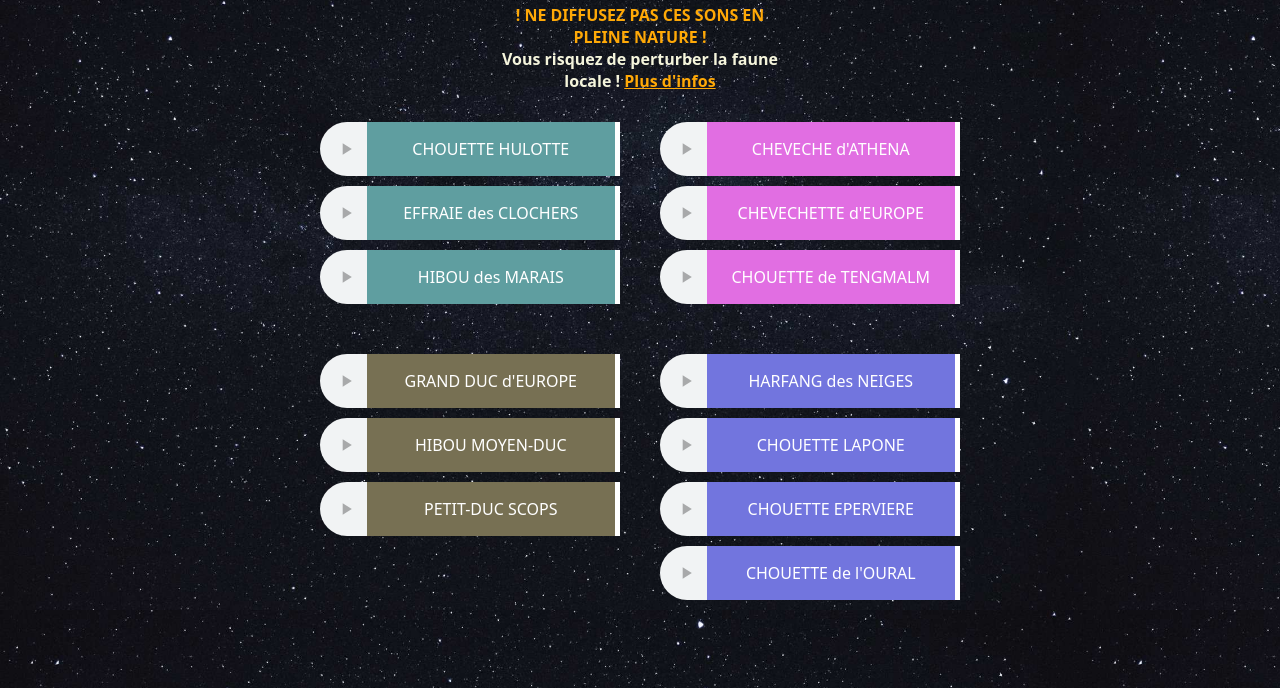
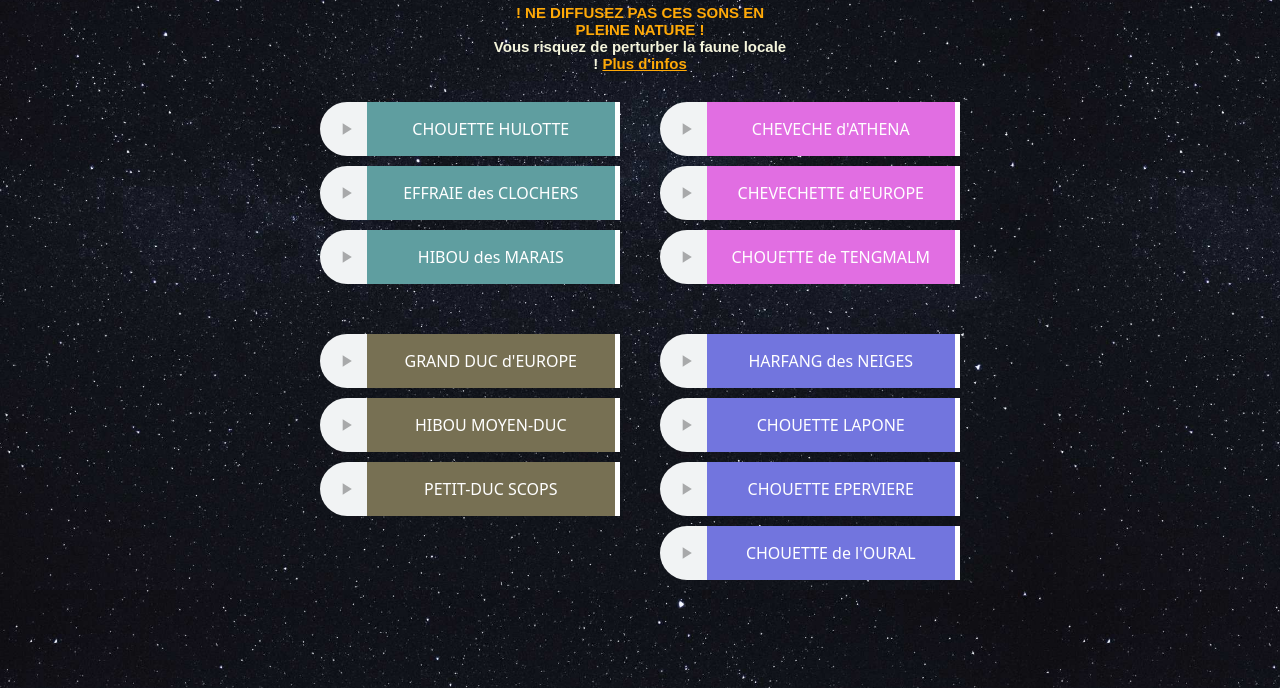
Before and after one commit to fannya76/cris-rapaces-nocturnes, a plain HTML site: page index.html in a window 1280 px wide. Shown: the part 112-800 px from the top of the page. Drawn offline with Linux system fonts and the light colour scheme; a script that the page names is missing.

Commit message:
Update style.css

```diff
--- a/style.css
+++ b/style.css
@@ -36,7 +36,8 @@ h1, h2 {
 }
 
 h2 {
-    font-size: 16px;
+    font-family: sans-serif;
+    font-size: 15px;
 }
 
 h2 span {
```
